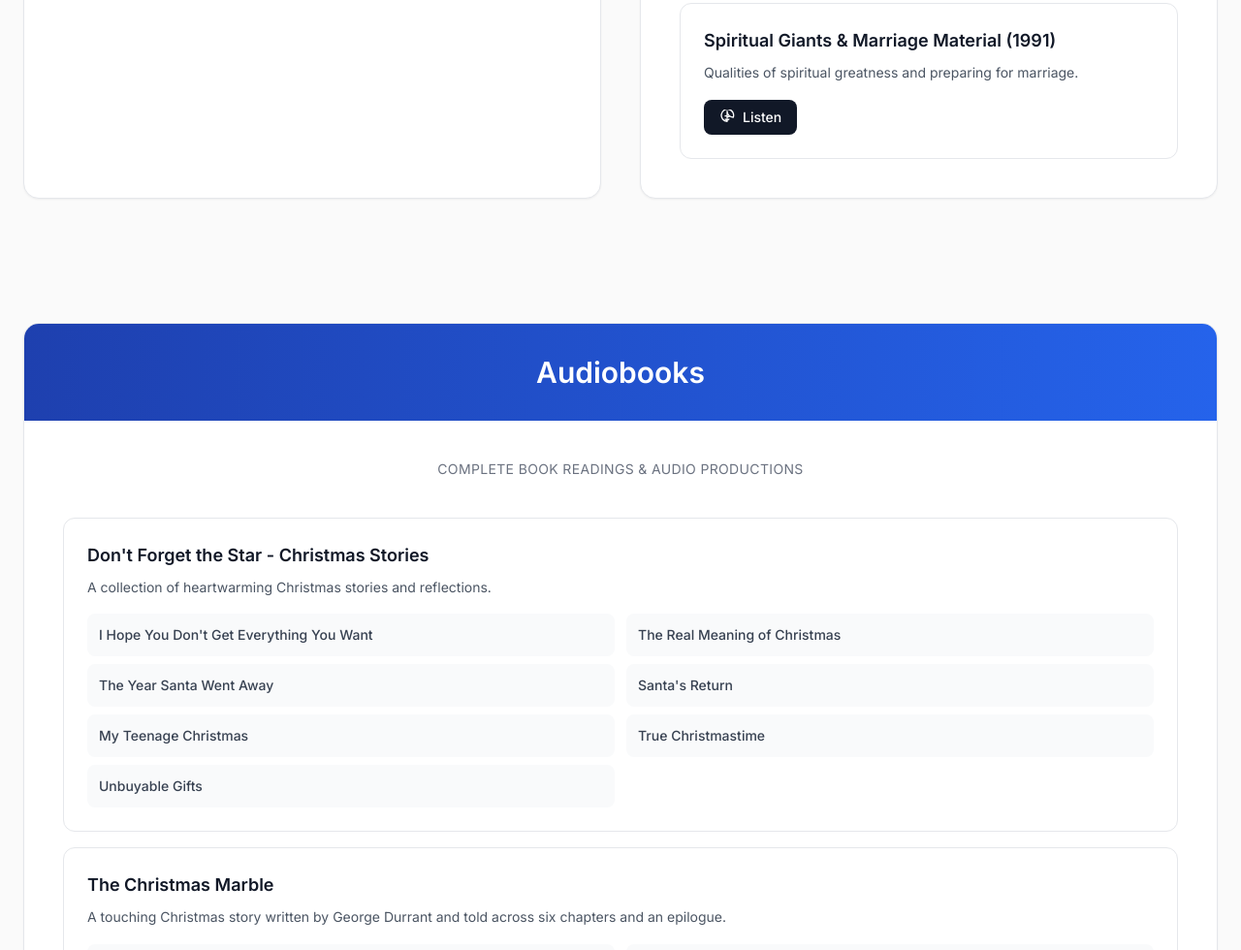
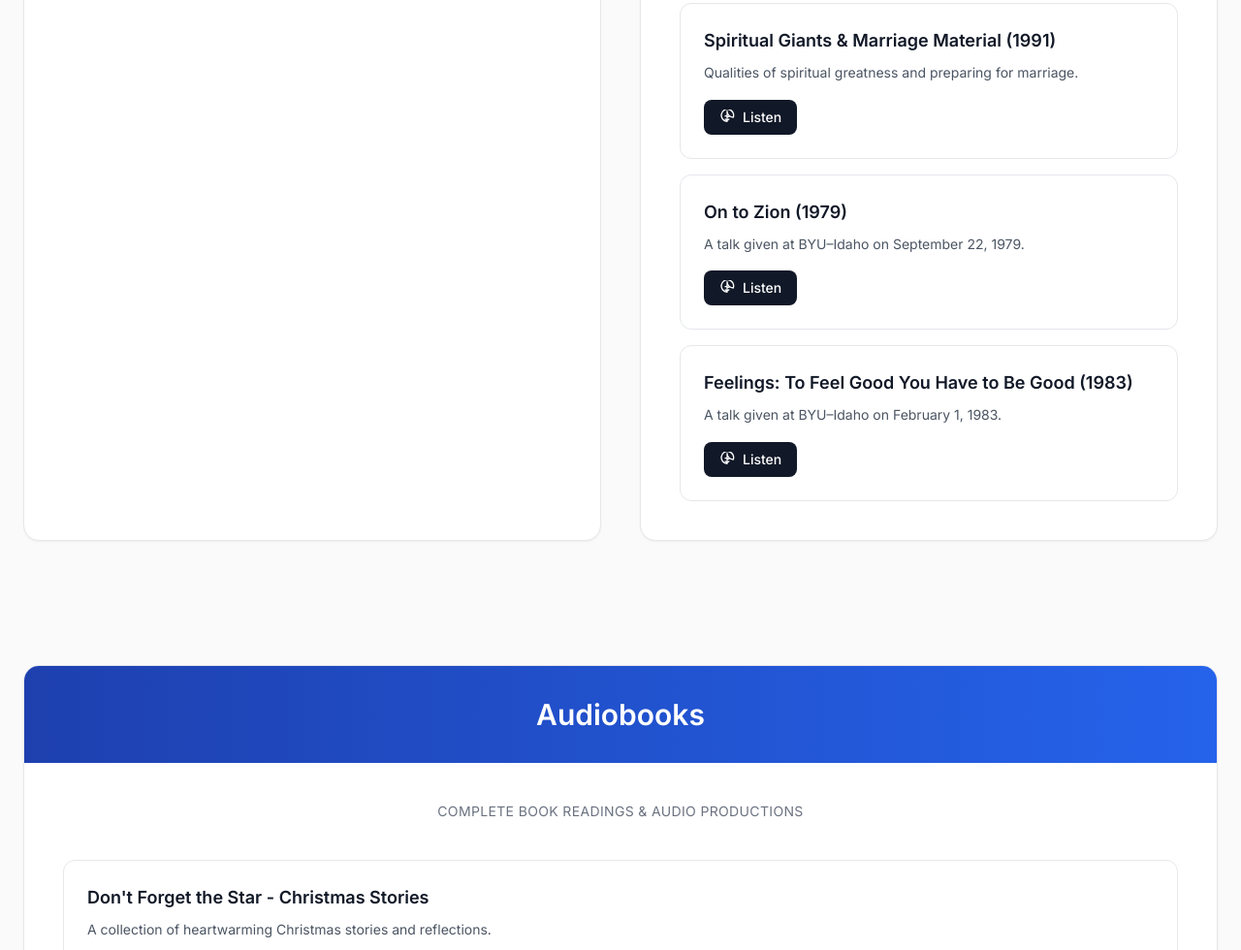
Before and after one commit to ryan-durrant/george-durrant-website, a website: page index.html in a window 1280 px wide. Shown: the part 4657-5637 px from the top of the page at 97% size. Drawn offline with nearby package versions, Linux system fonts and the light colour scheme.

Commit message:
Add two BYU–Idaho talks to the audio archive.
Co-authored-by: Cursor <cursoragent@cursor.com>

```diff
--- a/index.html
+++ b/index.html
@@ -1680,6 +1680,76 @@
                   </button>
                 </div>
               </div>
+
+              <!-- Audio Talk 23 -->
+              <div
+                class="audio-card group border border-gray-200 rounded-xl p-6 hover:border-primary/30 hover:shadow-md transition-all duration-200 cursor-pointer"
+              >
+                <h3
+                  class="text-lg font-semibold text-gray-900 mb-2 group-hover:text-primary transition-colors"
+                >
+                  On to Zion (1979)
+                </h3>
+                <p class="text-gray-600 mb-4 text-sm leading-relaxed">
+                  A talk given at BYU–Idaho on September 22, 1979.
+                </p>
+                <div class="flex items-center space-x-4">
+                  <button
+                    class="play-btn inline-flex items-center px-4 py-2 bg-gray-900 text-white rounded-lg hover:bg-primary transition-all duration-200 text-sm font-medium"
+                    data-audio="media/talks/on_to_zion_1979.mp3"
+                  >
+                    <svg
+                      class="w-4 h-4 mr-2"
+                      fill="none"
+                      stroke="currentColor"
+                      viewBox="0 0 24 24"
+                    >
+                      <path
+                        stroke-linecap="round"
+                        stroke-linejoin="round"
+                        stroke-width="2"
+                        d="M14.828 14.828a4 4 0 01-5.656 0M9 10h1.586a1 1 0 01.707.293l.707.707A1 1 0 0012.414 11H15m-3 7.5A9.5 9.5 0 1121.5 12 9.5 9.5 0 0112 2.5z"
+                      />
+                    </svg>
+                    Listen
+                  </button>
+                </div>
+              </div>
+
+              <!-- Audio Talk 24 -->
+              <div
+                class="audio-card group border border-gray-200 rounded-xl p-6 hover:border-primary/30 hover:shadow-md transition-all duration-200 cursor-pointer"
+              >
+                <h3
+                  class="text-lg font-semibold text-gray-900 mb-2 group-hover:text-primary transition-colors"
+                >
+                  Feelings: To Feel Good You Have to Be Good (1983)
+                </h3>
+                <p class="text-gray-600 mb-4 text-sm leading-relaxed">
+                  A talk given at BYU–Idaho on February 1, 1983.
+                </p>
+                <div class="flex items-center space-x-4">
+                  <button
+                    class="play-btn inline-flex items-center px-4 py-2 bg-gray-900 text-white rounded-lg hover:bg-primary transition-all duration-200 text-sm font-medium"
+                    data-audio="media/talks/feelings_to_feel_good_you_have_to_be_good_1983.mp3"
+                  >
+                    <svg
+                      class="w-4 h-4 mr-2"
+                      fill="none"
+                      stroke="currentColor"
+                      viewBox="0 0 24 24"
+                    >
+                      <path
+                        stroke-linecap="round"
+                        stroke-linejoin="round"
+                        stroke-width="2"
+                        d="M14.828 14.828a4 4 0 01-5.656 0M9 10h1.586a1 1 0 01.707.293l.707.707A1 1 0 0012.414 11H15m-3 7.5A9.5 9.5 0 1121.5 12 9.5 9.5 0 0112 2.5z"
+                      />
+                    </svg>
+                    Listen
+                  </button>
+                </div>
+              </div>
             </div>
           </div>
         </section>
```
Also changed, not shown: 2 other files.
